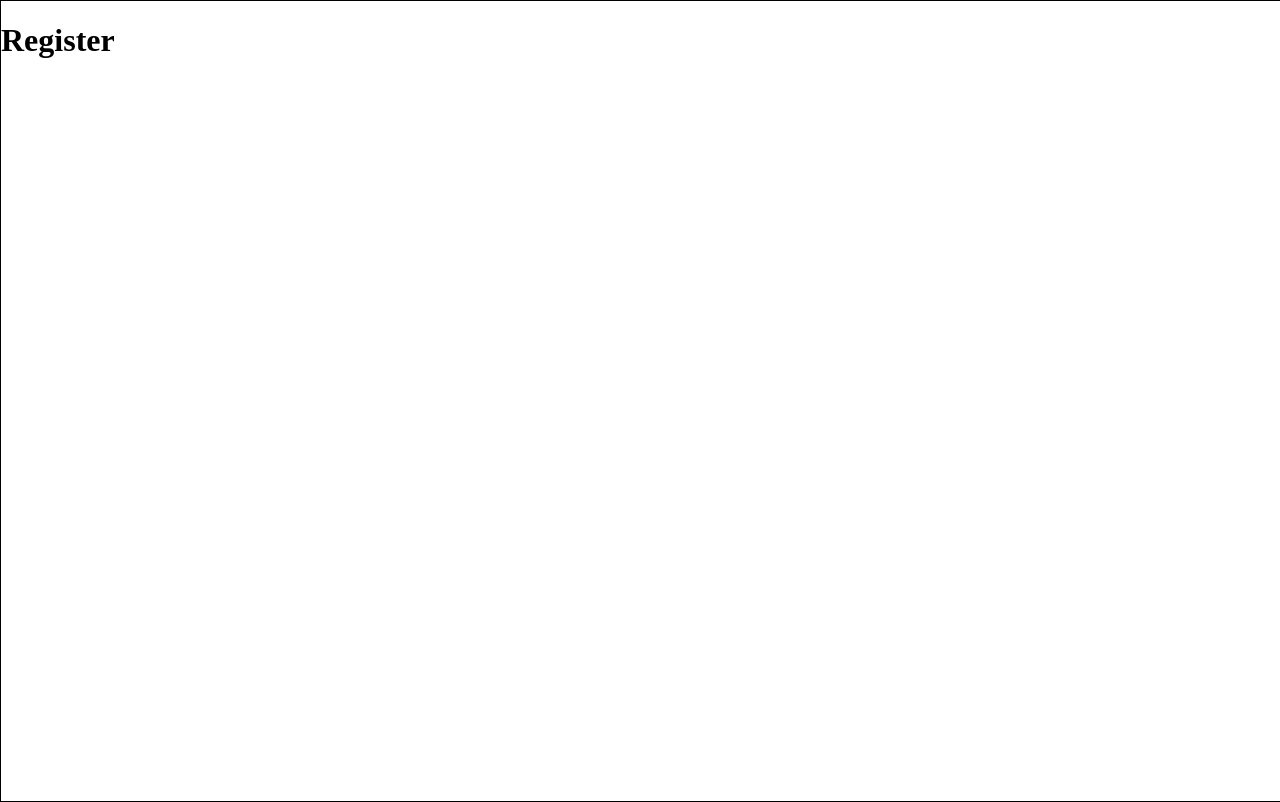
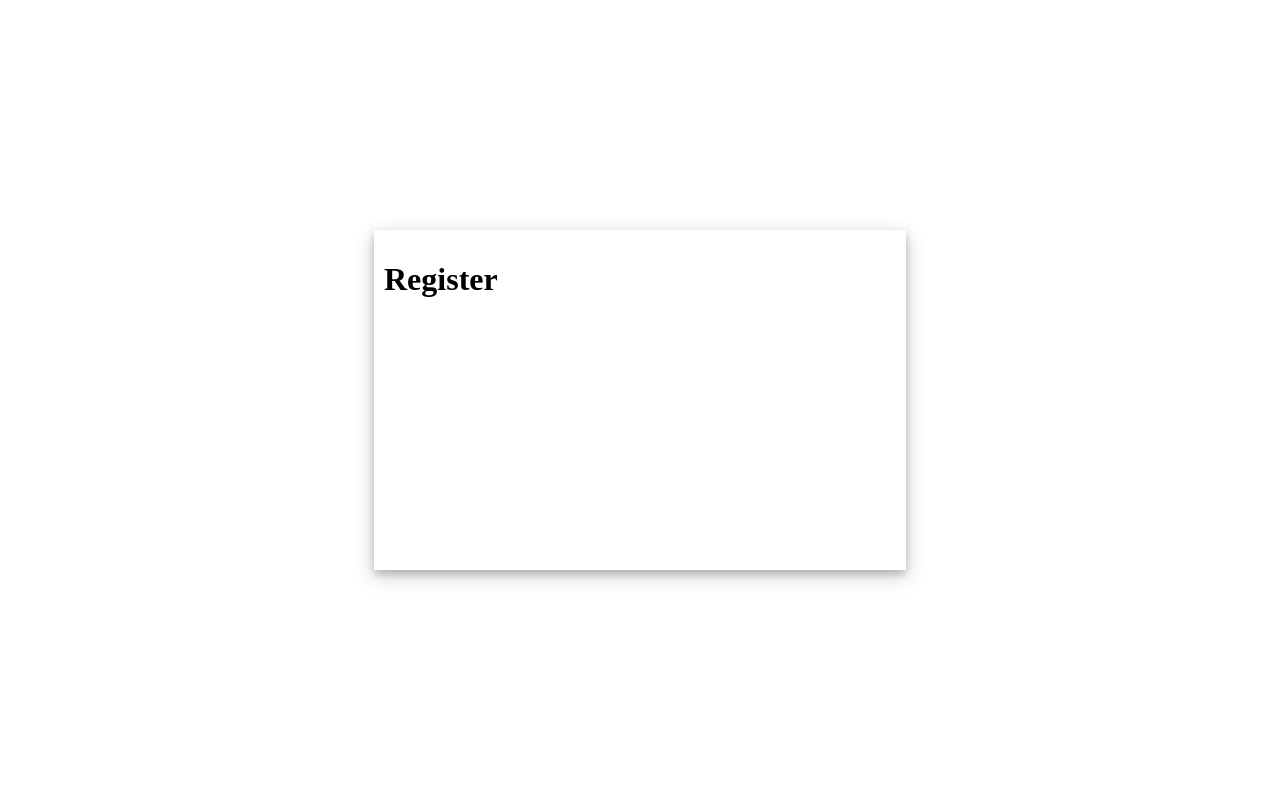
Before and after one commit to RNekoCloud/cvzn-client-dev, a React (Vite) app: page /register in a window 1280 px wide. Built offline with nearby package versions, Linux system fonts and the light colour scheme.

Commit message:
feat: Styling card content

```diff
--- a/src/components/Card/Card.style.tsx
+++ b/src/components/Card/Card.style.tsx
@@ -3,6 +3,14 @@
 export const CardContainer = styled.div`
     width: 100%;
     height: 100vh;
-    border: 1px solid;
     display: flex;
+    justify-content: center;
+    align-items: center;
 `
+
+export const Card = styled.div`
+    width: 40%;
+    height: 40%;
+    box-shadow: 0 4px 8px 0 rgba(0, 0, 0, 0.2), 0 6px 20px 0 rgba(0, 0, 0, 0.19);
+    padding: 10px;
+`
--- a/src/routes/Register.tsx
+++ b/src/routes/Register.tsx
@@ -1,10 +1,12 @@
-import { CardContainer } from "../components/Card/Card.style"
+import { CardContainer, Card } from "../components/Card/Card.style"
 
 const Register = () => {
     return (
         <>
             <CardContainer>
-                <h1>Register</h1>
+                <Card>
+                    <h1>Register</h1>
+                </Card>
             </CardContainer>
         </>
     )
```
